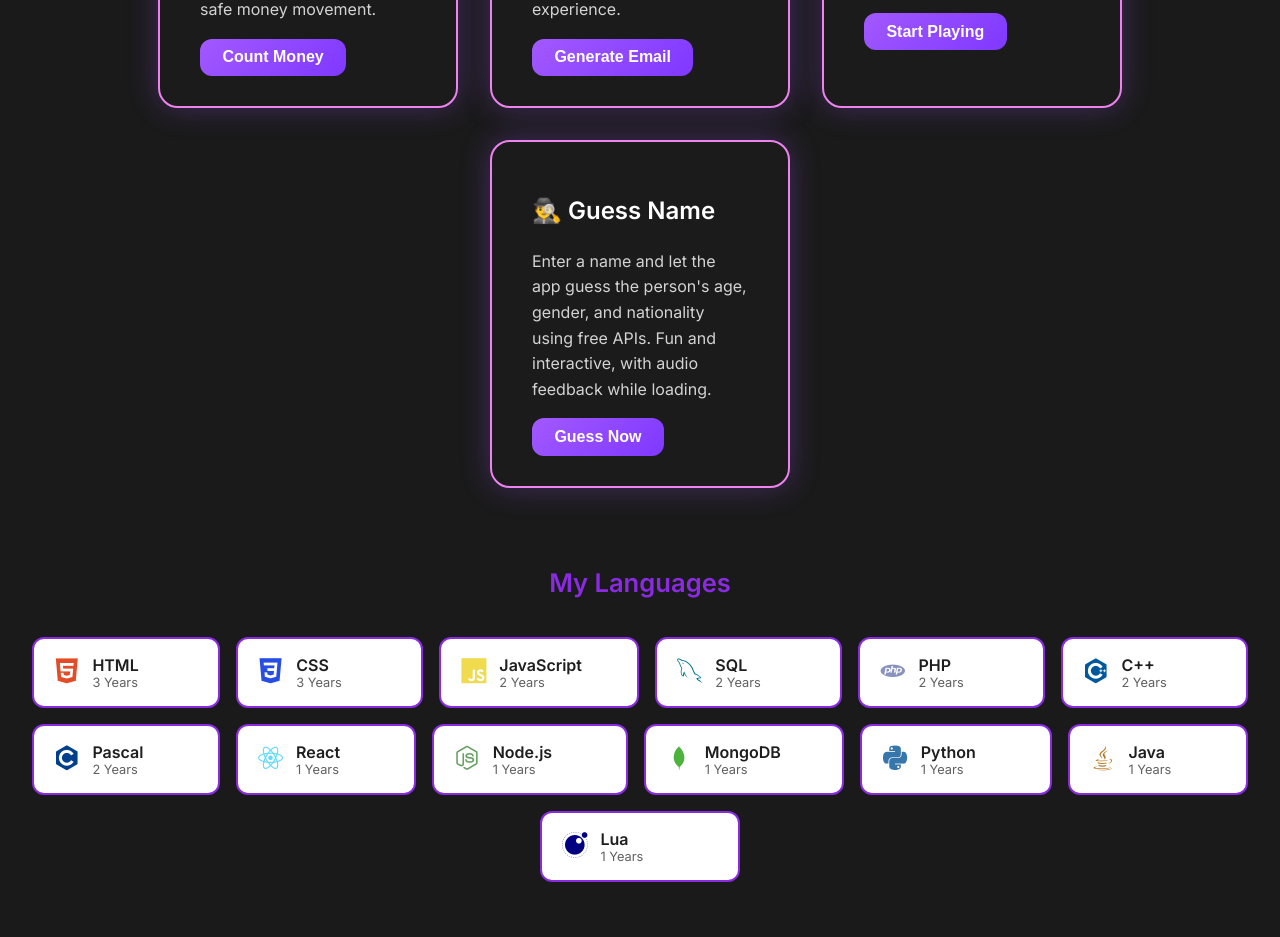
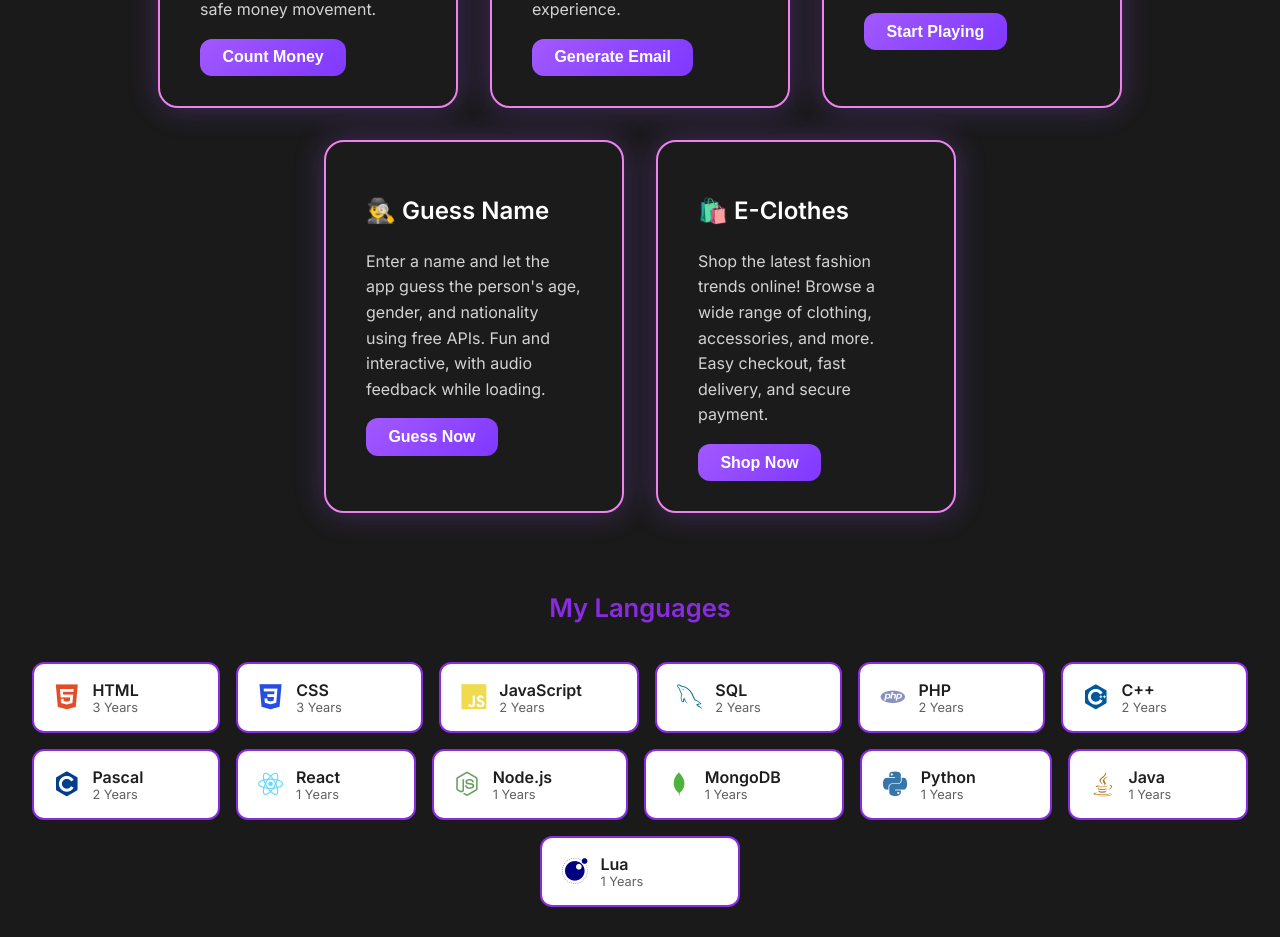
Before and after one commit to reportJNG/My-Portfolio, a React (Vite) app: page / in a window 1280 px wide. Shown: the part 4086-5023 px from the top of the page. Built offline with nearby package versions, Linux system fonts and the light colour scheme; the HTML template or start-up script is replaced by a standard one.

Commit message:
added new ecommerce clothes shopping online took me abt 2 weeks

```diff
--- a/src/Pages/Projects.jsx
+++ b/src/Pages/Projects.jsx
@@ -138,7 +138,13 @@ export default function Projects() {
   "description": "Enter a name and let the app guess the person's age, gender, and nationality using free APIs. Fun and interactive, with audio feedback while loading.",
   "buttonText": "Guess Now",
   "link": "https://geuss-who.vercel.app/"
-}
+},
+{
+  "name": "🛍️ E-Clothes",
+  "description": "Shop the latest fashion trends online! Browse a wide range of clothing, accessories, and more. Easy checkout, fast delivery, and secure payment.",
+  "buttonText": "Shop Now",
+  "link": 'https://e-commerce-shop-seven-pearl.vercel.app/'}
+
 
 
 
```
